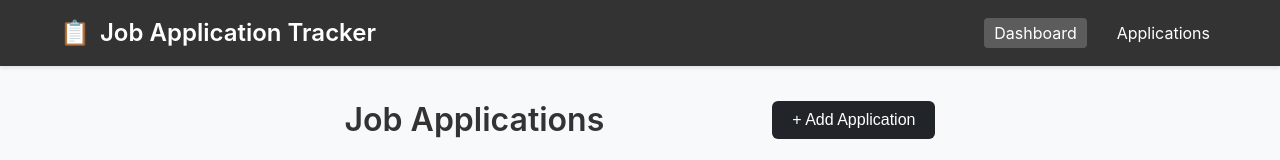
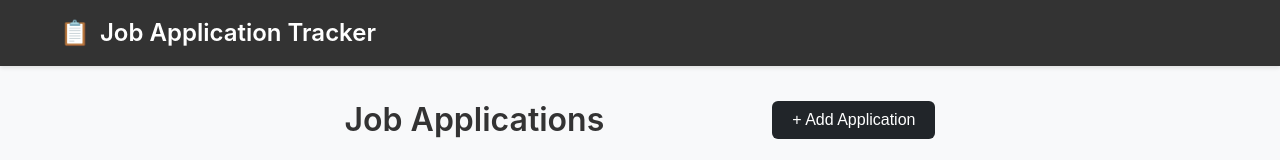
Before and after one commit to WFL-Rahul/Job-Application-tracker, a React (Vite) app in the folder frontend/Job application Tracker/: page / in a window 1280 px wide. Shown: the top 160 px of the page. Built offline with nearby package versions, Linux system fonts and the light colour scheme; no server answers; the HTML template or start-up script is replaced by a standard one.

Commit message:
removed dashboard.

```diff
--- a/frontend/Job application Tracker/src/components/Navbar.jsx
+++ b/frontend/Job application Tracker/src/components/Navbar.jsx
@@ -7,8 +7,8 @@ function Navbar() {
           <h1>Job Application Tracker</h1>
         </div>
         <ul className="nav-links">
-          <li><a href="#" className="active">Dashboard</a></li>
-          <li><a href="#">Applications</a></li>
+          {/* <li><a href="#" className="active">Dashboard</a></li>
+          <li><a href="#">Applications</a></li> */}
         </ul>
       </div>
     </nav>
```
